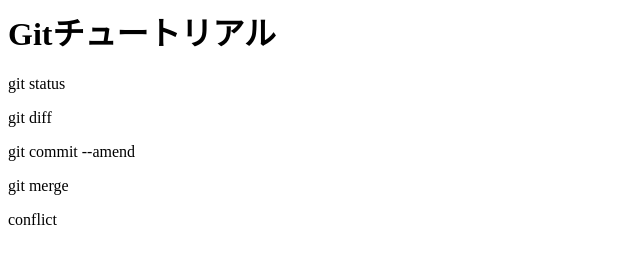
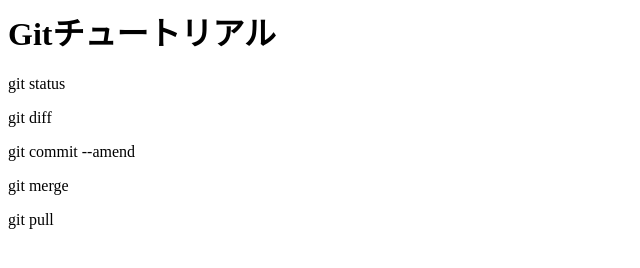
Before and after one commit to 06823/git_tutorial, a plain HTML site: page index.html in a window 1280 px wide. Shown: the full height of the page, 0-640 px from the left. Drawn offline with Linux system fonts and the light colour scheme.

Commit message:
pull requestwo

```diff
--- a/index.html
+++ b/index.html
@@ -3,4 +3,4 @@
 <p>git diff</p>
 <p>git commit --amend</p>
 <p>git merge</p>
-<p>conflict</p>
+<p>git pull</p>
```
